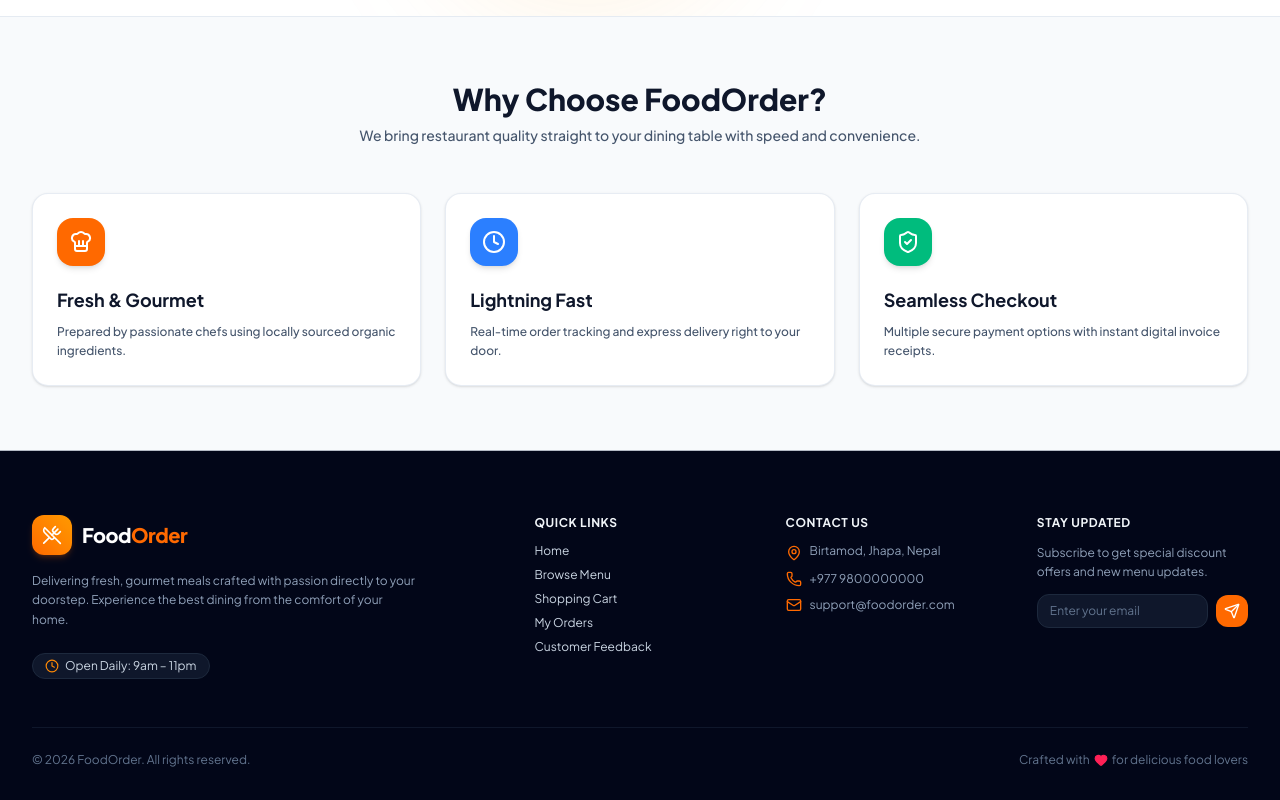
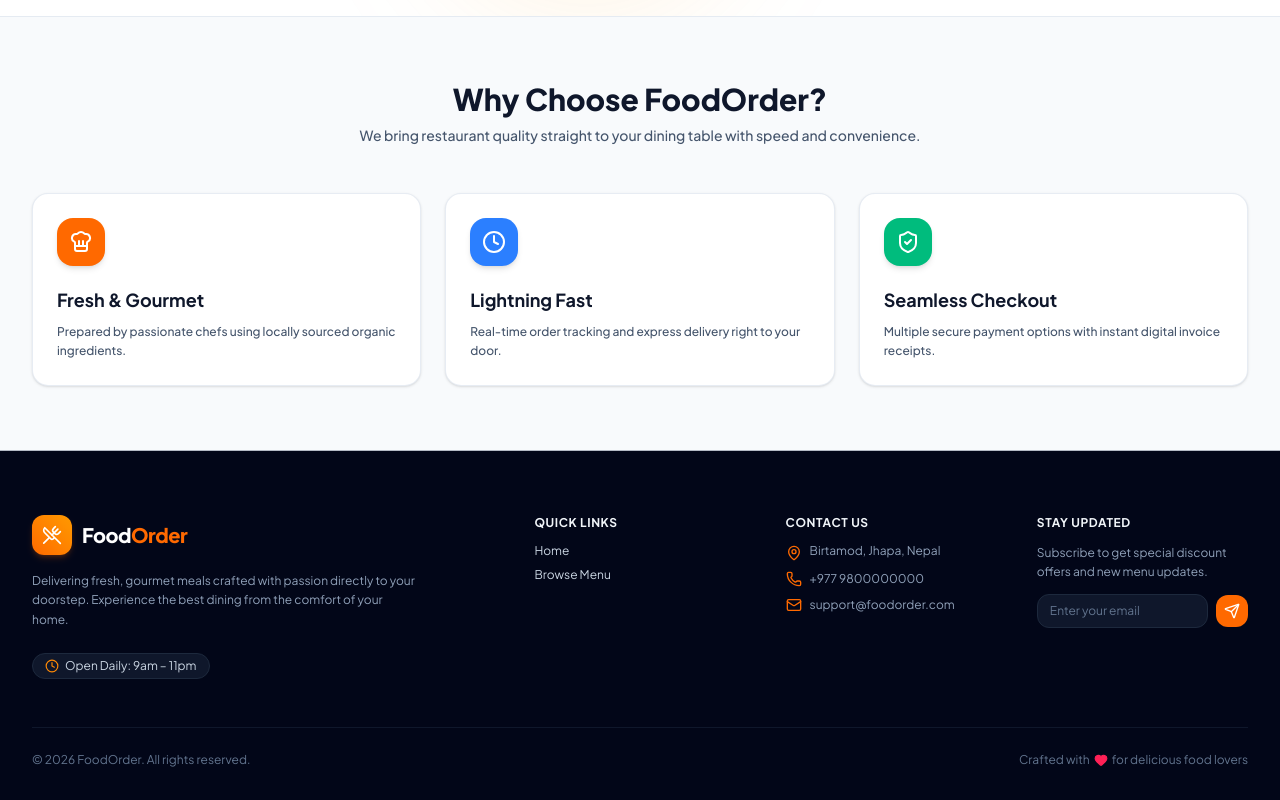
Before and after one commit to AYUSH12-byte/Food-Ordering-System, a React (Vite) app in the folder frontend/: page / in a window 1280 px wide. Shown: the part 782-1582 px from the top of the page. Built offline with nearby package versions, Linux system fonts and the light colour scheme; no server answers.

Commit message:
feat(Footer): show customer links only when logged in

```diff
--- a/frontend/src/components/common/Footer.jsx
+++ b/frontend/src/components/common/Footer.jsx
@@ -8,8 +8,10 @@ import {
   Send,
   Heart,
 } from "lucide-react";
+import { useAuth } from "../../context/AuthContext";
 
 const Footer = () => {
+  const { user } = useAuth();
   return (
     <footer className="border-t border-slate-200/80 bg-slate-950 text-slate-300">
       <div className="mx-auto max-w-7xl px-4 pt-16 pb-8 sm:px-6 lg:px-8">
@@ -51,6 +53,8 @@ const Footer = () => {
                   Browse Menu
                 </Link>
               </li>
+              {user?.role === "customer" && (
+                <>
                   <li>
                     <Link to="/cart" className="hover:text-orange-400 transition">
                       Shopping Cart
@@ -66,6 +70,8 @@ const Footer = () => {
                       Customer Feedback
                     </Link>
                   </li>
+                </>
+              )}
             </ul>
           </div>
 
```
Lines whose indentation alone changed are shown as unchanged.
